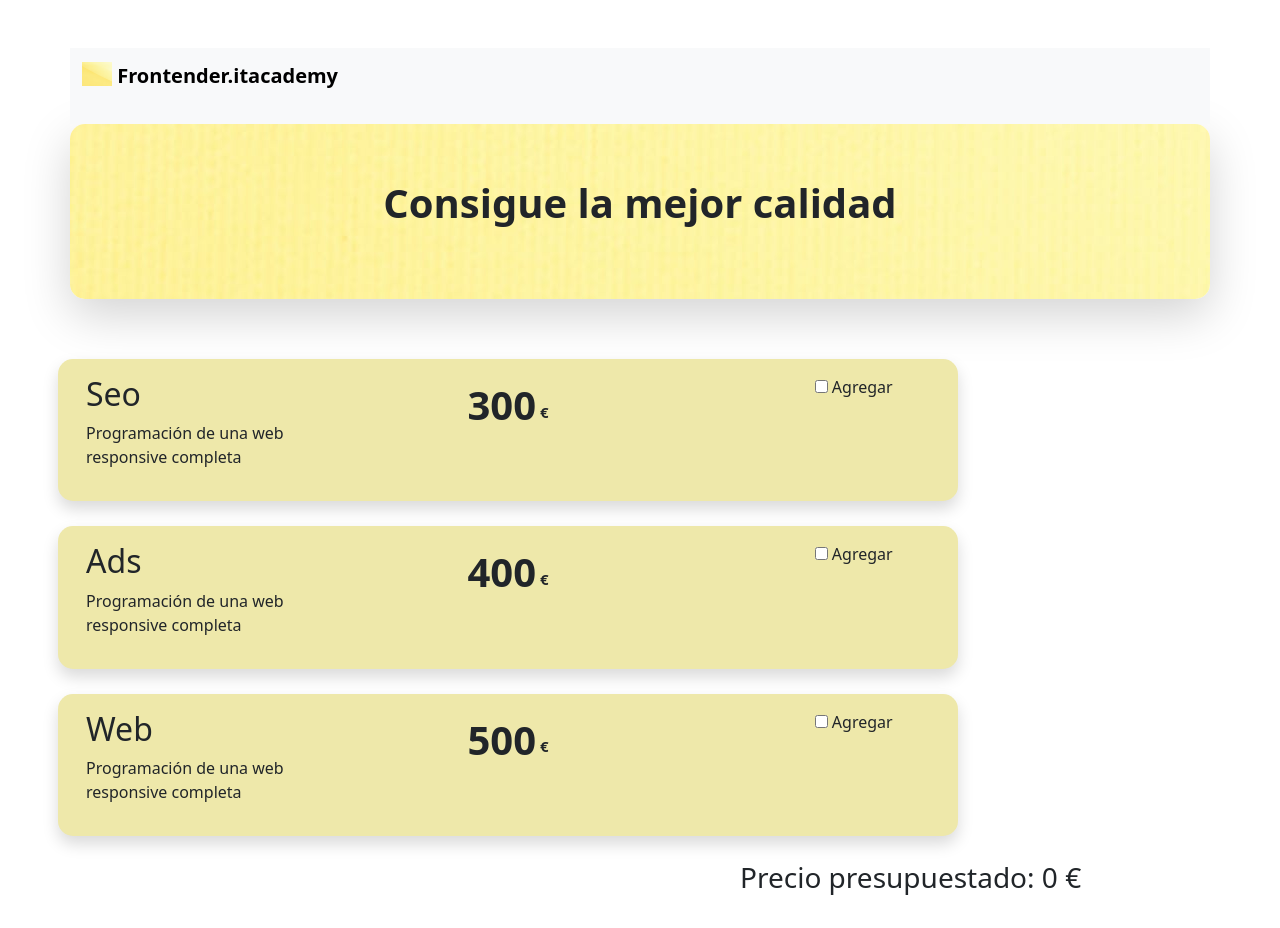
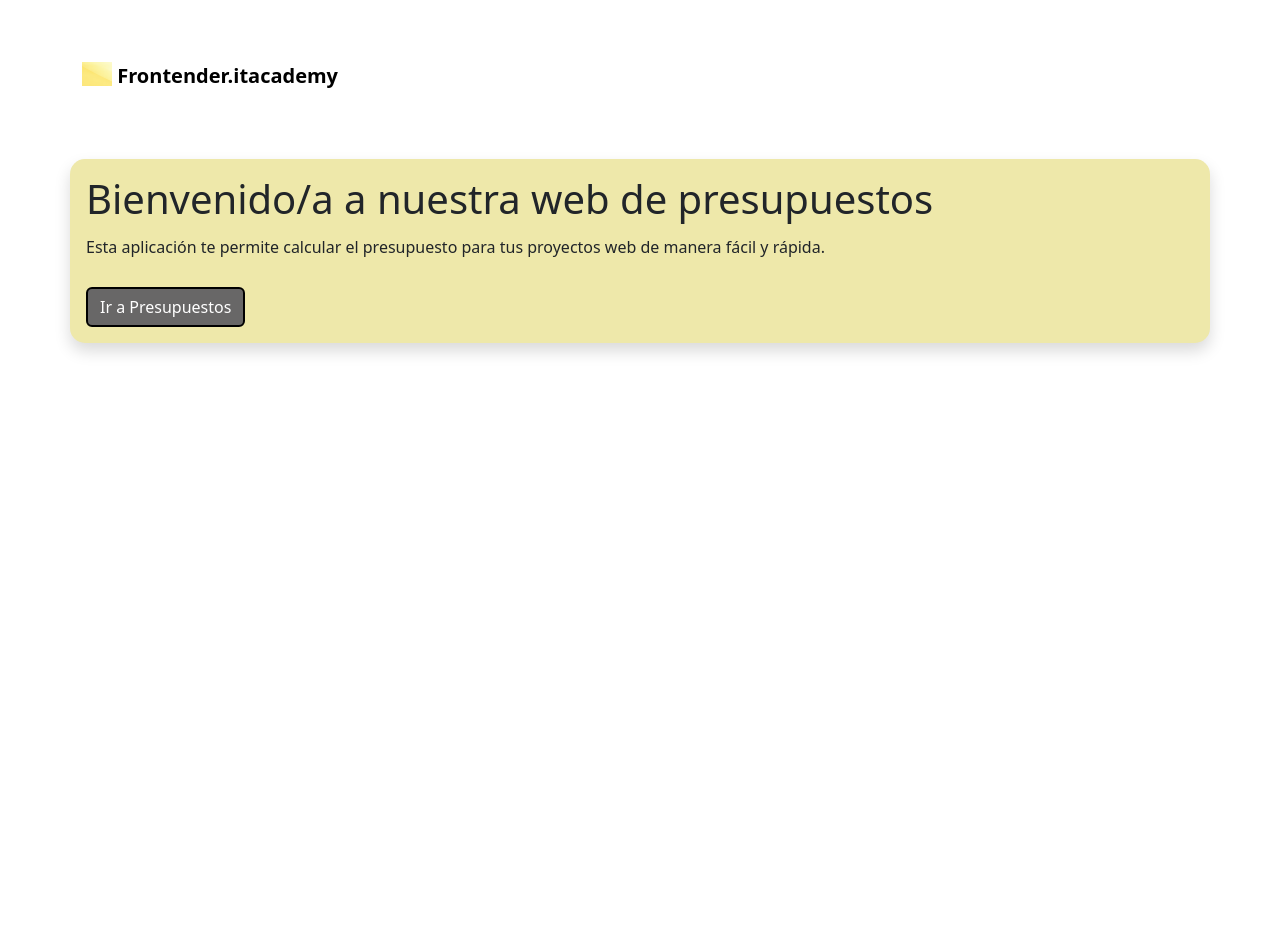
Before and after one commit to javijsgithub/sprint6, a React (Create React App) app in the folder presupuestos/: page / in a window 1280 px wide. After the commit the page ends 800 px from the top, so only its background shows below. Built offline with nearby package versions, Linux system fonts and the light colour scheme.

Commit message:
Exercici 4

```diff
--- a/presupuestos/package.json
+++ b/presupuestos/package.json
@@ -9,6 +9,7 @@
     "bootstrap": "^5.3.2",
     "react": "^18.2.0",
     "react-dom": "^18.2.0",
+    "react-router-dom": "^6.22.0",
     "react-scripts": "5.0.1",
     "web-vitals": "^2.1.4"
   },
--- a/presupuestos/src/App.css
+++ b/presupuestos/src/App.css
@@ -5,28 +5,12 @@
     background-color: white;
     padding: 0px 0px 25px 0px;
 }
-
-#logo {
-    margin-bottom: 25px;
+.container-fluid {
+    margin: initial;
 }
 
-.container-h1 {
-    padding: 25px;
-    background-image: url(./images/imagen-titulo.jpg);
-    margin-bottom: 60px;
-    text-align: center;
-    height: 175px;
-    border-radius: 15px;
-}
-
-h1 {
-    margin-top: 30px;
-}
-
-.container-h3 {
-    background-color: transparent;
-    margin-right: 10px;
-    margin-top: 20px;
+.navbar {
+    width: 300px;
 }
 
 h3 {
--- a/presupuestos/src/App.js
+++ b/presupuestos/src/App.js
@@ -1,44 +1,36 @@
-import React, { useState } from 'react';
+import React from 'react';
 import Checkboxes from './components/checkboxes';
+import { BrowserRouter as Router, Route, Routes } from 'react-router-dom';
+import WelcomeScreen from './components/welcomeScreen';
 import './App.css';
 
 
 function App() {
-
-  const [totalPrice, setTotalPrice] = useState(0);
-  const [webOptionsCost, setWebOptionsCost] = useState(0);
-
-    const recalculateTotalPrice = (seoChecked, adsChecked, webChecked, webCost) => {
-      let total = 0;
-      if (seoChecked) total += 300;
-      if (adsChecked) total += 400;
-      if (webChecked) total += 500;
-      setWebOptionsCost(webCost);
-      setTotalPrice(total);
-    };
-
-
   return (
     <div className="container mt-5">
-      <nav class="navbar bg-body-tertiary">
-        <div class="container-fluid">
-          <a class="navbar-brand" href="https://itacademy.barcelonactiva.cat/login/index.php">
+
+    <Router>
+
+      <nav class="navbar">
+        <div className="container-fluid">
+          <a className="navbar-brand" href="https://itacademy.barcelonactiva.cat/login/index.php">
            <img src= {require(`./images/imagen-titulo.jpg`)} alt="Logo" width="30" height="24" className="d-inline-block align-text-top" id='logo' /> <b>Frontender.itacademy</b>
           </a>
         </div>
       </nav>
 
-      <div className='container-h1 shadow-lg'>
-        <h1><b>Consigue la mejor calidad</b></h1>
-      </div>
+      <Routes>
+        <Route path="/" element={
+        <WelcomeScreen />}
+        />
 
-      <Checkboxes
-       totalPriceChange = {recalculateTotalPrice}
-      />
+        <Route path="/calculator" element={
+        <Checkboxes />}
+        />
+      </Routes>
 
-      <div className='container-h3'>
-        <h3>Precio presupuestado: {totalPrice + webOptionsCost} €</h3>
-      </div>
+    </Router>
+
     </div>
   );
 };
--- a/presupuestos/src/components/checkboxes.jsx
+++ b/presupuestos/src/components/checkboxes.jsx
@@ -1,9 +1,10 @@
 import React, { useState } from 'react';
+import { Link } from 'react-router-dom';
 import WebOptions from './webOptions';
 import '../styles/checkboxes.css';
 
 
-function Checkboxes({ totalPriceChange }) {
+function Checkboxes() {
     const [seoChecked, setSeoChecked] = useState(false);
     const [adsChecked, setAdsChecked] = useState(false);
     const [webChecked, setWebChecked] = useState(false);
@@ -11,26 +12,48 @@ function Checkboxes({ totalPriceChange }) {
 
     const seoChange = () => {
       setSeoChecked(!seoChecked);
-      totalPriceChange(!seoChecked, adsChecked, webChecked, webCost);
+      recalculateTotalPrice(!seoChecked, adsChecked, webChecked, webCost);
     };
 
     const adsChange = () => {
       setAdsChecked(!adsChecked);
-      totalPriceChange(seoChecked, !adsChecked, webChecked, webCost);
+      recalculateTotalPrice(seoChecked, !adsChecked, webChecked, webCost);
     };
 
     const webChange = () => {
       setWebChecked(!webChecked);
-      totalPriceChange(seoChecked, adsChecked, !webChecked, webCost);
+      recalculateTotalPrice(seoChecked, adsChecked, !webChecked, webCost);
     };
 
     const updateWebCost = (cost) => {
       setWebCost(cost);
-      totalPriceChange(seoChecked, adsChecked, webChecked, cost);
-  };
+      recalculateTotalPrice(seoChecked, adsChecked, webChecked, cost);
+    };
+
+    const [totalPrice, setTotalPrice] = useState(0);
+    const [webOptionsCost, setWebOptionsCost] = useState(0);
+
+    const recalculateTotalPrice = (seoChecked, adsChecked, webChecked, webCost) => {
+      let total = 0;
+      if (seoChecked) total += 300;
+      if (adsChecked) total += 400;
+      if (webChecked) total += 500;
+      setWebOptionsCost(webCost);
+
+      if (!webChecked) {
+        total -= webCost;
+    }
+      setTotalPrice(total);
+    };
 
     return (
       <div className='container-checkboxes'>
+
+        <Link to="/" className="btn">Ir a la página de bienvenida</Link>
+
+         <div className='container-h1 shadow-lg'>
+           <h1><b>Consigue la mejor calidad</b></h1>
+         </div>
 
         <div className='row container-seo shadow p-3'>
           <div className="col-4 col-descripcion">
@@ -91,11 +114,15 @@ function Checkboxes({ totalPriceChange }) {
           {webChecked && (<WebOptions
           updateWebCost={updateWebCost}
           />
-        )}
+          )}
+        </div>
+
+        <div className='container-h3'>
+            <h3>Precio presupuestado: {totalPrice + webOptionsCost} €</h3>
         </div>
 
       </div>
     );
-  };
+};
 
-  export default Checkboxes;
+export default Checkboxes;
--- /dev/null
+++ b/presupuestos/src/components/welcomeScreen.jsx
@@ -0,0 +1,15 @@
+import React from 'react';
+import { Link } from 'react-router-dom';
+import '../styles/welcomeScreen.css';
+
+function WelcomeScreen() {
+  return (
+    <div className="container-welcome shadow p-3">
+      <h1>Bienvenido/a a nuestra web de presupuestos</h1>
+      <h6 className='proposito'>Esta aplicación te permite calcular el presupuesto para tus proyectos web de manera fácil y rápida.</h6>
+      <Link to="/calculator" className="btn">Ir a Presupuestos</Link>
+    </div>
+  );
+}
+
+export default WelcomeScreen;
--- a/presupuestos/src/styles/checkboxes.css
+++ b/presupuestos/src/styles/checkboxes.css
@@ -1,5 +1,31 @@
 @import "~bootstrap/dist/css/bootstrap.min.css";
 
+.container-checkboxes .btn {
+    margin-left: 900px;
+    background-color:  rgb(104, 103, 103);
+    color: white;
+    border: 2px solid black;
+}
+
+.container-checkboxes .btn:hover {
+    background-color: rgb(238,232,170);
+    border: 2px solid black;
+    color: black;
+}
+
+.container-h1 {
+    padding: 25px;
+    background-image: url('../images/imagen-titulo.jpg');
+    margin-top: 15px;
+    margin-bottom: 60px;
+    text-align: center;
+    height: 175px;
+    border-radius: 15px;
+}
+
+.container-h1 h1 {
+    margin-top: 35px;
+}
 
 .container-seo {
     background-color: rgb(238,232,170);
@@ -65,3 +91,9 @@
 .check-input {
     margin-left: 150px;
 }
+
+.container-h3 {
+    background-color: transparent;
+    margin-right: 10px;
+    margin-top: 20px;
+}
--- /dev/null
+++ b/presupuestos/src/styles/welcomeScreen.css
@@ -0,0 +1,27 @@
+@import "~bootstrap/dist/css/bootstrap.min.css";
+
+.container-welcome {
+    background-color:  rgb(238,232,170);
+    padding: 25px;
+    border-radius: 15px;
+    margin-top: 55px;
+}
+
+.proposito {
+    margin-top: 15px;
+    margin-bottom: 25px;
+}
+
+.container-welcome .btn {
+    /* margin-bottom: 25px;*/
+     margin-top: 5px;
+     background-color:  rgb(104, 103, 103);
+     color: white;
+     border: 2px solid black;
+ }
+
+ .container-welcome .btn:hover {
+    background-color: rgb(238,232,170);
+    border: 2px solid black;
+    color: black;
+}
```
Also changed, not shown: presupuestos/src/components/webOptions.jsx (line endings or trailing spaces), 1 other file (tests, documents, lock files or other folders).
